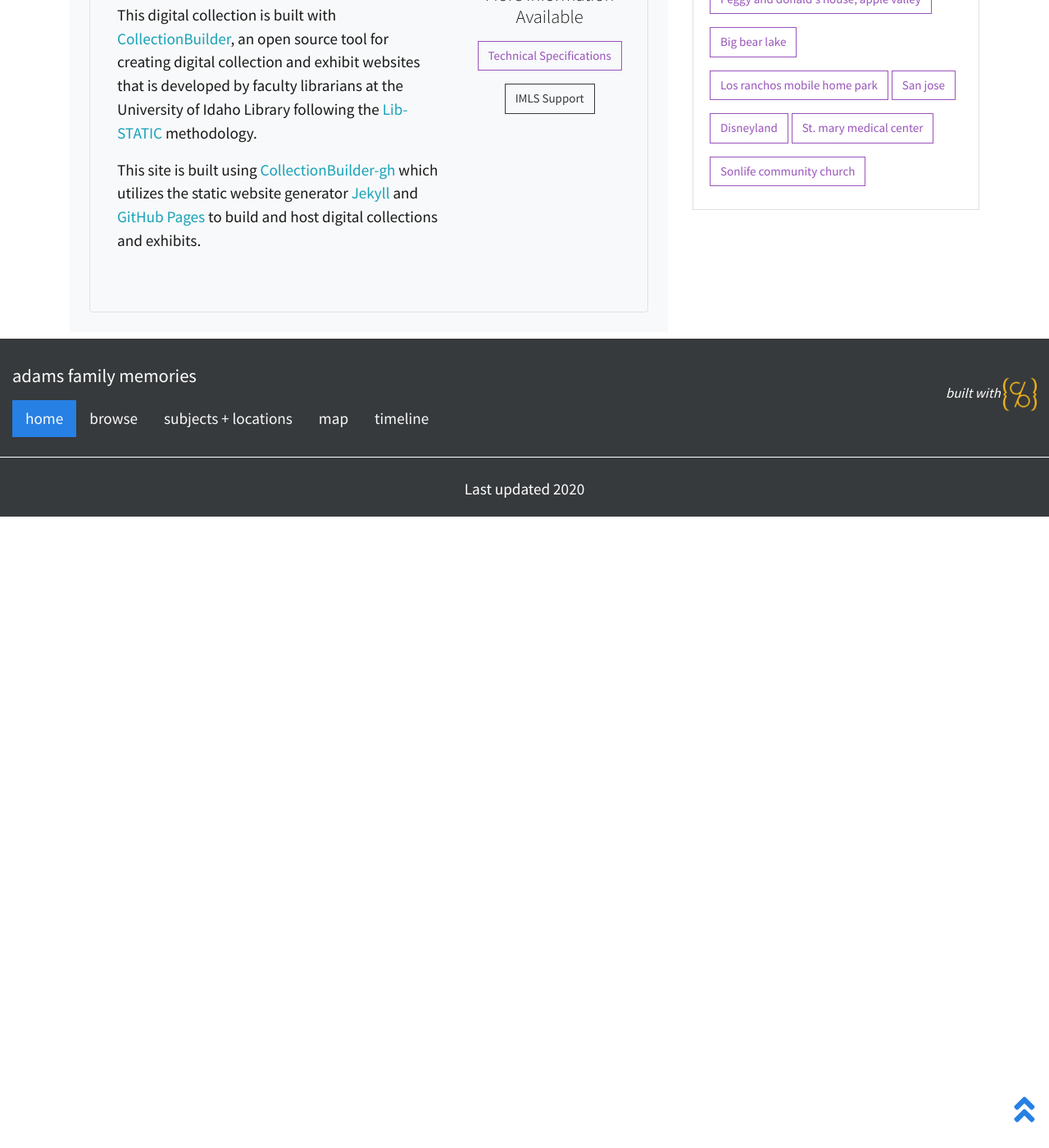
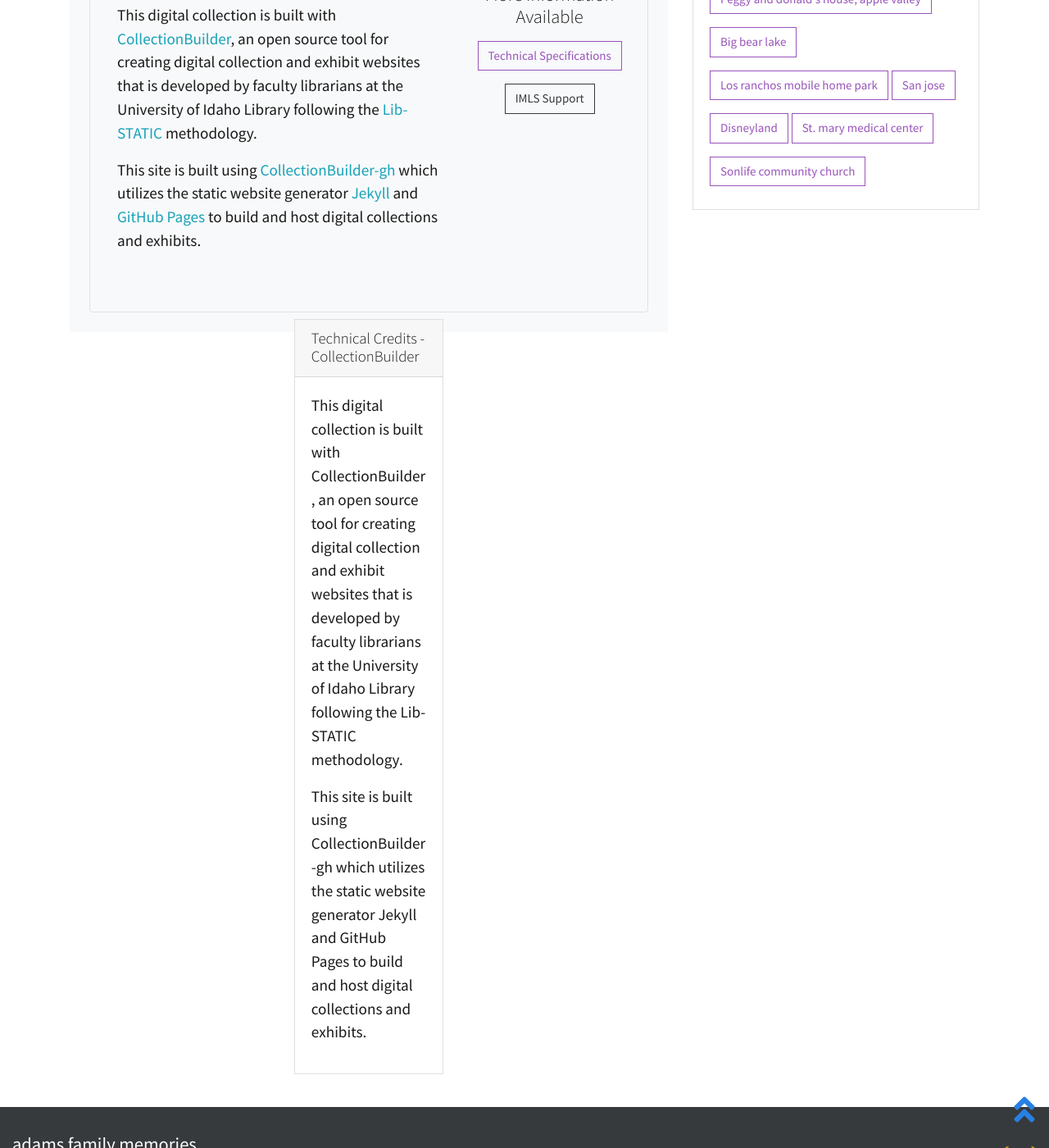
Before and after one commit to the-adams-family/memories, a Jekyll site: the page built from index.md, in a window 1280 px wide and 1400 px high, scrolled down 959 px. Shown: the whole window at 82% size. Built offline with Jekyll 4.4.1, drawn with Linux system fonts in a browser that asks for light colours; nearby versions of some CDN libraries; before the commit the page ends 1589 px from its top, so only the background shows below that.

Commit message:
Update home-infographic.html

```diff
--- a/_layouts/home-infographic.html
+++ b/_layouts/home-infographic.html
@@ -10,6 +10,12 @@
   {% include index/carousel.html %}
 
   {% include credits.html %}
+
+  {% include feature/card.html header="Technical Credits - CollectionBuilder" text="
+
+This digital collection is built with CollectionBuilder, an open source tool for creating digital collection and exhibit websites that is developed by faculty librarians at the University of Idaho Library following the Lib-STATIC methodology.
+
+This site is built using CollectionBuilder-gh which utilizes the static website generator Jekyll and GitHub Pages to build and host digital collections and exhibits." width="25" centered=true %}
 
   </div>
 
```
